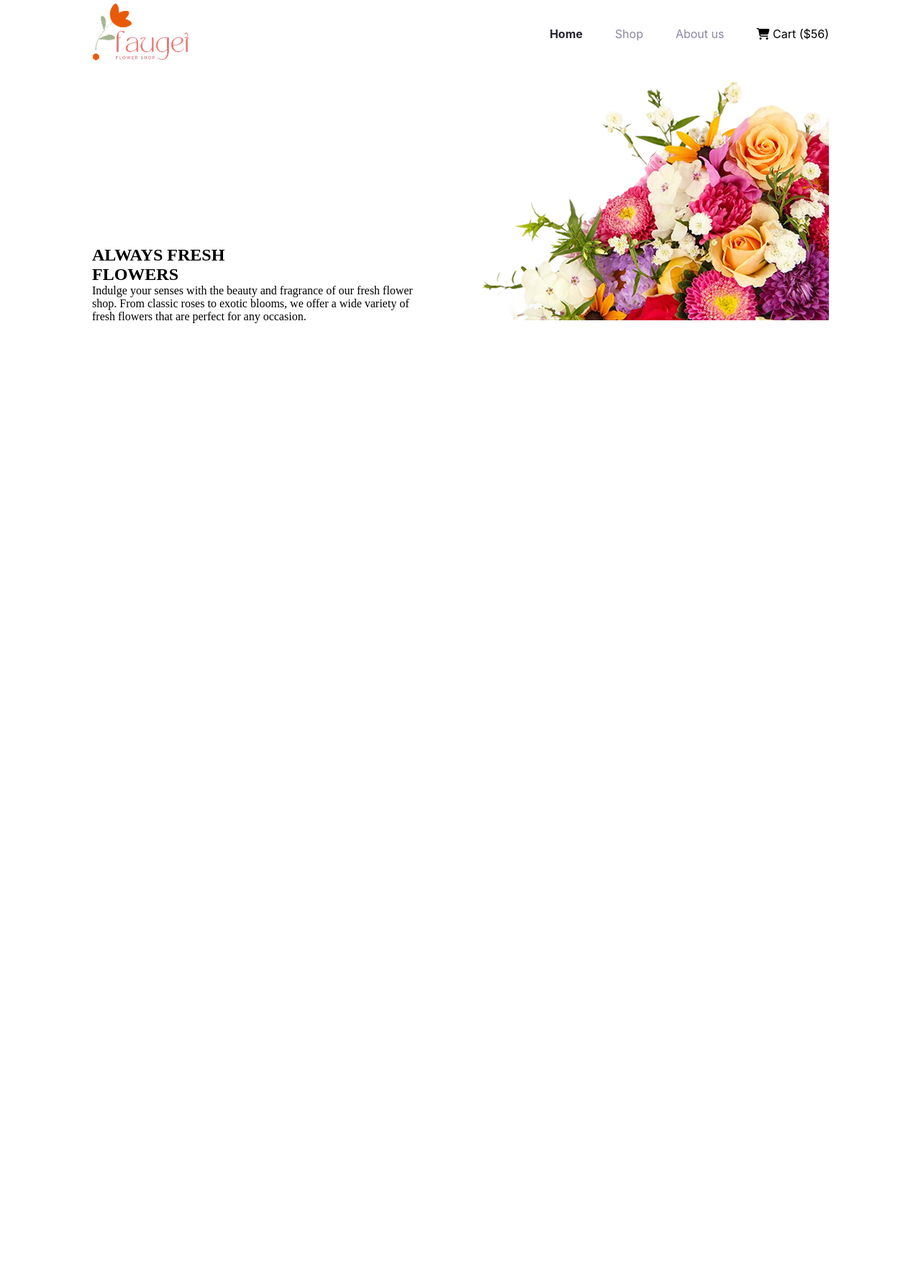
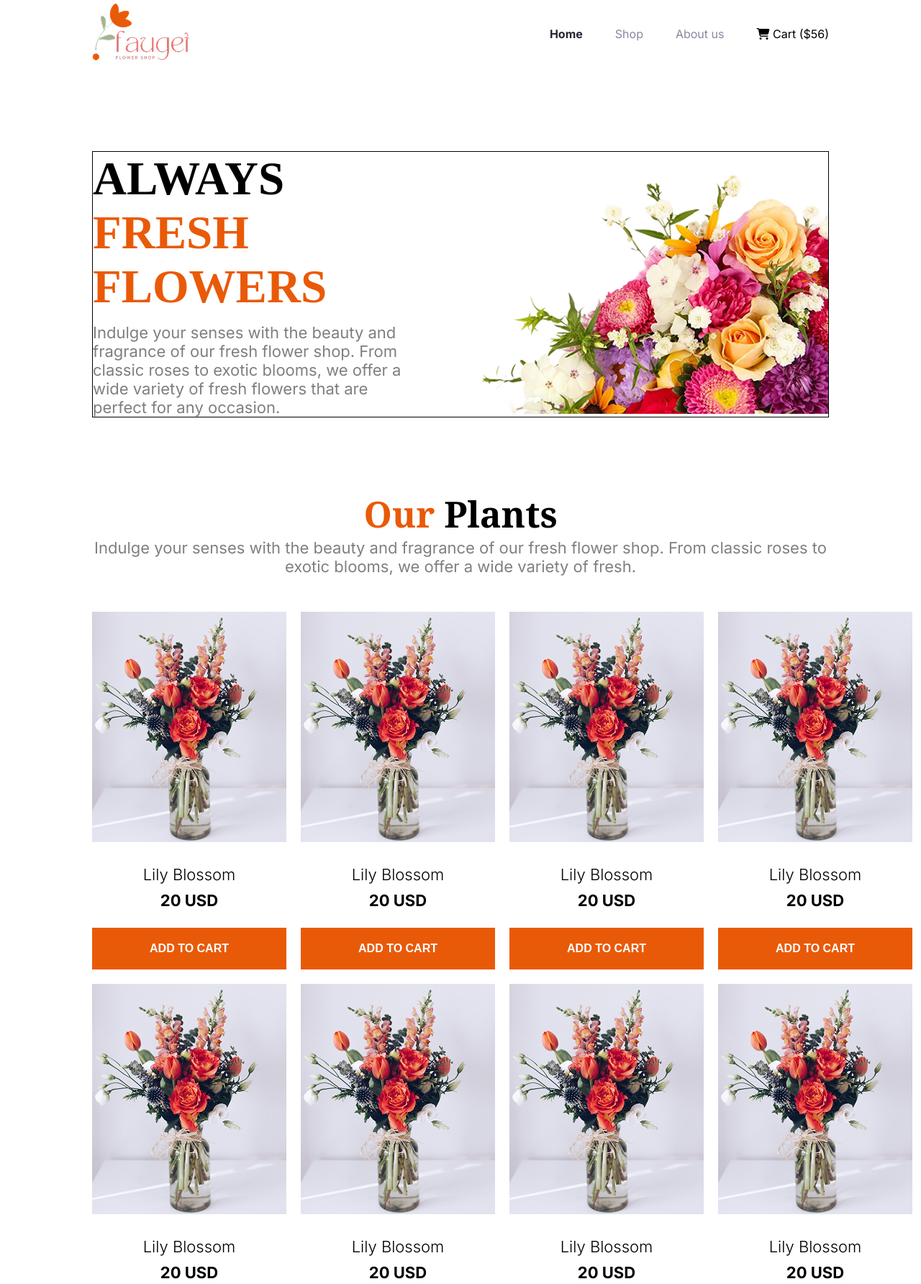
Before and after one commit to tahrimsakib/ASSIGNMENT-02, a plain HTML site: page index.html in a window 1280 px wide. Shown: the part 17-1801 px from the top of the page at 72% size. Before the commit the page ends 800 px from the top, so only its background shows below. Drawn offline with Linux system fonts and the light colour scheme.

Commit message:
added our plants and flower

```diff
--- a/index.html
+++ b/index.html
@@ -5,6 +5,22 @@
     <meta name="viewport" content="width=device-width, initial-scale=1.0" />
     <title>ASSIGNMENT-02</title>
     <link rel="stylesheet" href="style/style.css" />
+
+    <!-- google font 1 -->
+    <link rel="preconnect" href="https://fonts.googleapis.com" />
+    <link rel="preconnect" href="https://fonts.gstatic.com" crossorigin />
+    <link
+      href="https://fonts.googleapis.com/css2?family=Noto+Serif:ital,wght@0,100..900;1,100..900&display=swap"
+      rel="stylesheet"
+    />
+
+    <!-- google font 2 -->
+    <link rel="preconnect" href="https://fonts.googleapis.com" />
+    <link rel="preconnect" href="https://fonts.gstatic.com" crossorigin />
+    <link
+      href="https://fonts.googleapis.com/css2?family=Inter:ital,opsz,wght@0,14..32,100..900;1,14..32,100..900&display=swap"
+      rel="stylesheet"
+    />
 
     <!-- font awesome -->
     <script
@@ -14,7 +30,7 @@
   </head>
   <body>
     <header class="header width">
-      <nav class="navbar">
+      <nav class="navbar inter-inter">
         <figure>
           <img src="assets/logo.png" alt="" />
         </figure>
@@ -38,21 +54,114 @@
       </nav>
     </header>
     <main>
+      <!-- banner -->
       <section class="width">
         <div class="banner">
-          <div>
-            <h1>
-              ALWAYS <span>FRESH <br />FLOWERS</span>
+          <div class="banner-text">
+            <h1 class="Noto-Serif">
+              ALWAYS <span class="color-text">FRESH <br />FLOWERS</span>
             </h1>
-            <p>
+            <p class="inter-inter paragraph">
               Indulge your senses with the beauty and fragrance of our fresh
               flower shop. From classic roses to exotic blooms, we offer a wide
               variety of fresh flowers that are perfect for any occasion.
             </p>
           </div>
-          <figure>
+          <figure class="img">
             <img src="assets/hero-flower.png" alt="" />
           </figure>
+        </div>
+      </section>
+
+      <!-- our plants -->
+      <section class="width">
+        <div class="our-plants">
+          <h1 class="noto-serif heading">
+            <span class="color-text">Our</span> Plants
+          </h1>
+          <p class="inter-inter paragraph">
+            Indulge your senses with the beauty and fragrance of our fresh
+            flower shop. From classic roses to exotic blooms, we offer a wide
+            variety of fresh.
+          </p>
+        </div>
+        <div class="card-container inter-inter">
+          <div class="card">
+            <!-- figure er vitor rakle kmn hoi dekhte hbe -->
+            <figure><img src="assets/sample-flower-image.png" alt="" /></figure>
+            <h6>Lily Blossom</h6>
+            <h5>20 USD</h5>
+            <button>ADD TO CART</button>
+          </div>
+          <div class="card">
+            <img src="assets/sample-flower-image.png" alt="" />
+            <h6>Lily Blossom</h6>
+            <h5>20 USD</h5>
+            <button>ADD TO CART</button>
+          </div>
+          <div class="card">
+            <img src="assets/sample-flower-image.png" alt="" />
+            <h6>Lily Blossom</h6>
+            <h5>20 USD</h5>
+            <button>ADD TO CART</button>
+          </div>
+          <div class="card">
+            <img src="assets/sample-flower-image.png" alt="" />
+            <h6>Lily Blossom</h6>
+            <h5>20 USD</h5>
+            <button>ADD TO CART</button>
+          </div>
+          <div class="card">
+            <img src="assets/sample-flower-image.png" alt="" />
+            <h6>Lily Blossom</h6>
+            <h5>20 USD</h5>
+            <button>ADD TO CART</button>
+          </div>
+          <div class="card">
+            <img src="assets/sample-flower-image.png" alt="" />
+            <h6>Lily Blossom</h6>
+            <h5>20 USD</h5>
+            <button>ADD TO CART</button>
+          </div>
+          <div class="card">
+            <img src="assets/sample-flower-image.png" alt="" />
+            <h6>Lily Blossom</h6>
+            <h5>20 USD</h5>
+            <button>ADD TO CART</button>
+          </div>
+          <div class="card">
+            <img src="assets/sample-flower-image.png" alt="" />
+            <h6>Lily Blossom</h6>
+            <h5>20 USD</h5>
+            <button>ADD TO CART</button>
+          </div>
+        </div>
+      </section>
+
+      <!-- Flower & Plants Lover -->
+      <section class="flower width">
+        <figure>
+          <img src="assets/flower-store.png" alt="" />
+        </figure>
+        <div class="flower-text">
+          <h1>Flower & Plants Lover</h1>
+          <ul>
+            <li>
+              Indulge your senses with the beauty and fragrance of our fresh
+              flower shop. From classic roses to exotic blooms, we offer a wide
+              variety of fresh.
+            </li>
+            <li>
+              Indulge your senses with the beauty and fragrance of our fresh
+              flower shop. From classic roses to exotic blooms, we offer a wide
+              variety of fresh.
+            </li>
+            <li>
+              Indulge your senses with the beauty and fragrance of our fresh
+              flower shop. From classic roses to exotic blooms, we offer a wide
+              variety of fresh.
+            </li>
+          </ul>
         </div>
       </section>
     </main>
--- a/style/style.css
+++ b/style/style.css
@@ -5,13 +5,30 @@
 
 }
 
+.noto-serif {
+    font-family: "Noto Serif", serif;
+    font-optical-sizing: auto;
+    font-style: normal;
+    font-variation-settings:
+        "wdth" 100;
+}
+
+.inter-inter {
+    font-family: "Inter", sans-serif;
+    font-optical-sizing: auto;
+    font-style: normal;
+}
+
 .width {
     max-width: 80%;
     margin: 0 auto;
+    margin-bottom: 100px;
 }
-.header{
+
+.header {
     margin-top: 20px;
 }
+
 .navbar {
     display: flex;
     justify-content: space-between;
@@ -51,14 +68,96 @@ nav ul li a {
 .cart {
     display: none;
 }
+
 /* banner  */
 
-.banner{
+.banner {
+    border: 1px solid;
+
+
     display: flex;
     justify-content: end;
     align-items: end;
+    margin-top: 120px;
 }
 
+.banner-text h1 {
+    font-size: 65px;
+    font-weight: bold;
+    margin-bottom: 13px;
+}
+
+.color-text {
+    color: rgb(233, 90, 8);
+}
+
+.paragraph {
+    font-size: 22px;
+    font-weight: 400;
+    color: rgba(0, 0, 0, 0.5);
+}
+
+.img {
+    max-width: 100%;
+}
+
+/* Our Plants */
+
+.our-plants {
+    margin-bottom: 50px;
+    text-align: center;
+}
+
+.heading {
+    font-size: 50px;
+    font-weight: bold;
+}
+
+.card-container {
+    display: grid;
+    grid-template-columns: repeat(4, 1fr);
+    gap: 20px;
+}
+
+.card {
+    text-align: center;
+}
+
+.card img {
+    margin-bottom: 25px;
+}
+
+.card h6 {
+    font-size: 22px;
+    font-weight: 300;
+    margin-bottom: 10px;
+}
+
+.card h5 {
+    font-size: 22px;
+    font-weight: bold;
+}
+
+.card button {
+    font-size: 16px;
+    font-weight: 600;
+    color: white;
+    background: rgb(233, 90, 8);
+    padding: 20px 80px;
+    border: none;
+    margin-top: 25px;
+
+}
+
+/* Flower & Plants Lover */
+.flower {
+    display: flex;
+    gap: 60px;
+}
+
+.flower-text {
+
+}
 
 
 
@@ -77,4 +176,15 @@ nav ul li a {
         text-decoration: none;
         color: black;
     }
+
+    .banner {
+        display: flex;
+        flex-direction: column-reverse;
+    }
+
+    /* card */
+
+    .card-container {
+        grid-template-columns: repeat(2, 1fr);
+    }
 }
```
